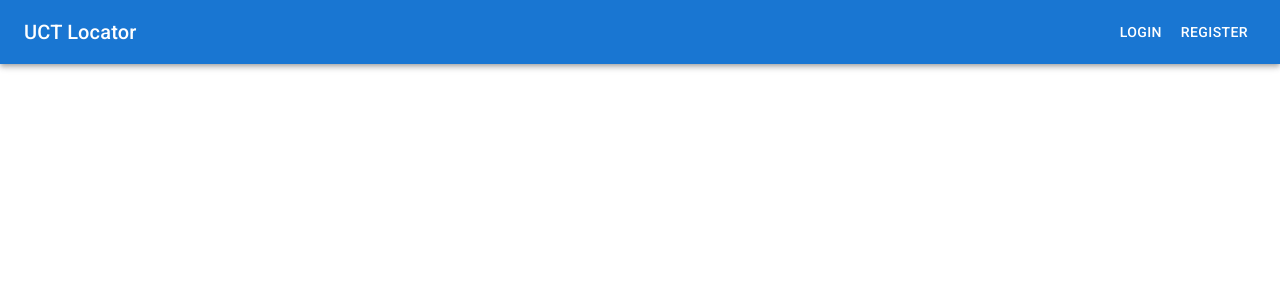
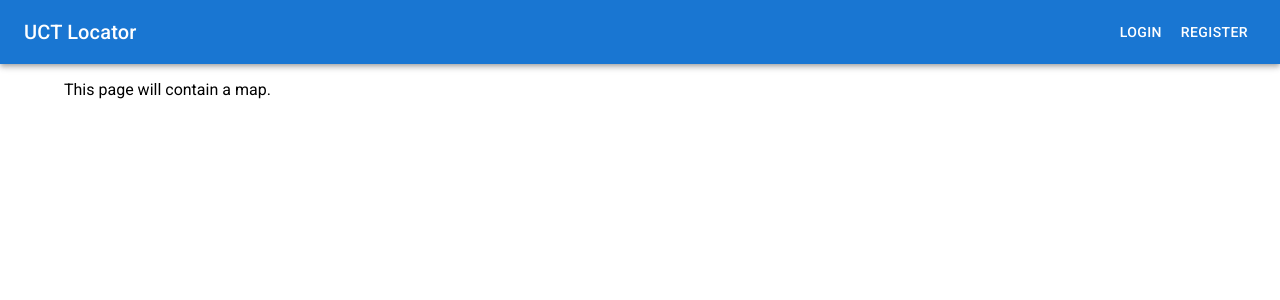
Before and after one commit to InspiredAccessFoundation/uct-locator, a React (Create React App) app in the folder front-end/: page /map in a window 1280 px wide. Shown: the top 300 px of the page. Built offline with nearby package versions, Linux system fonts and the light colour scheme.

Commit message:
separate page for the map

```diff
--- a/front-end/src/App.js
+++ b/front-end/src/App.js
@@ -13,6 +13,7 @@ import Register from "./components/auth/Register";
 import Login from "./components/auth/Login";
 import PrivateRoute from "./components/private-route/PrivateRoute";
 import Dashboard from "./components/dashboard/Dashboard";
+import Map from "./components/dashboard/Map"
 
 import Container from '@mui/material/Container';
 
@@ -47,6 +48,7 @@ class App extends Component {
             <Route exact path="/" component={Landing} />
             <Route exact path="/register" component={Register} />
             <Route exact path="/login" component={Login} />
+            <Route exact path="/map" component={Map} />
             <Switch>
               <PrivateRoute exact path="/dashboard" component={Dashboard} />
             </Switch>
--- /dev/null
+++ b/front-end/src/components/dashboard/Map.js
@@ -0,0 +1,28 @@
+import React, { Component } from "react";
+import PropTypes from "prop-types";
+import { connect } from "react-redux";
+import { Wrapper, Status } from "@googlemaps/react-wrapper";
+
+class Map extends Component {
+  render() {
+    const { user } = this.props.auth;
+
+    return (
+      <div>
+        <p>This page will contain a map.</p>
+      </div>
+    );
+  }
+}
+
+Map.propTypes = {
+  auth: PropTypes.object.isRequired
+};
+
+const mapStateToProps = state => ({
+  auth: state.auth
+});
+
+export default connect(
+  mapStateToProps
+)(Map);
--- a/front-end/src/components/layout/Landing.js
+++ b/front-end/src/components/layout/Landing.js
@@ -23,6 +23,7 @@ class Landing extends Component {
           <p><Link to="/login">Login</Link> or <Link to="/register">Register</Link></p>
         }
         <p><Button onClick={this.testAuth}>Test Auth</Button></p>
+        <p><Link to="/map">Map</Link></p>
       </div>
     );
   }
```
